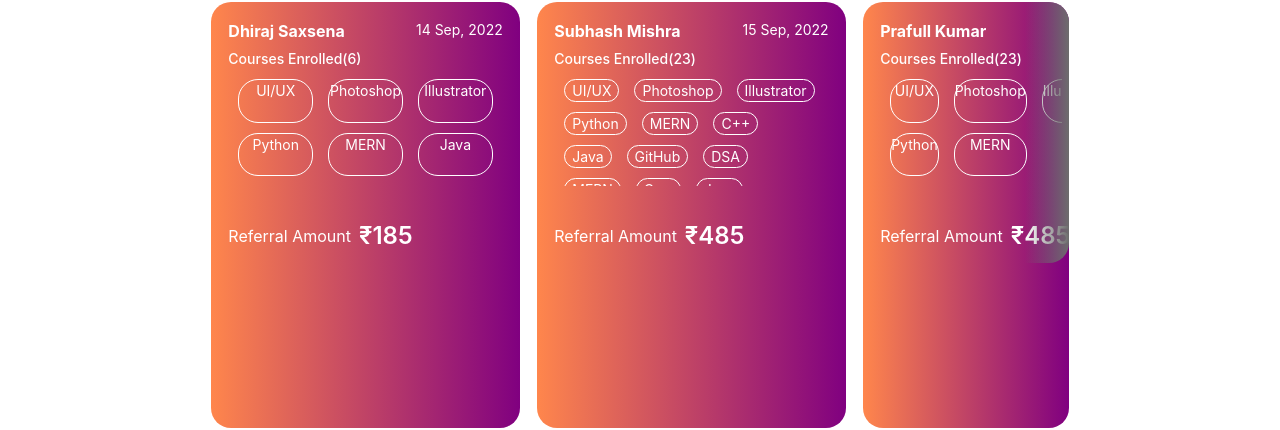
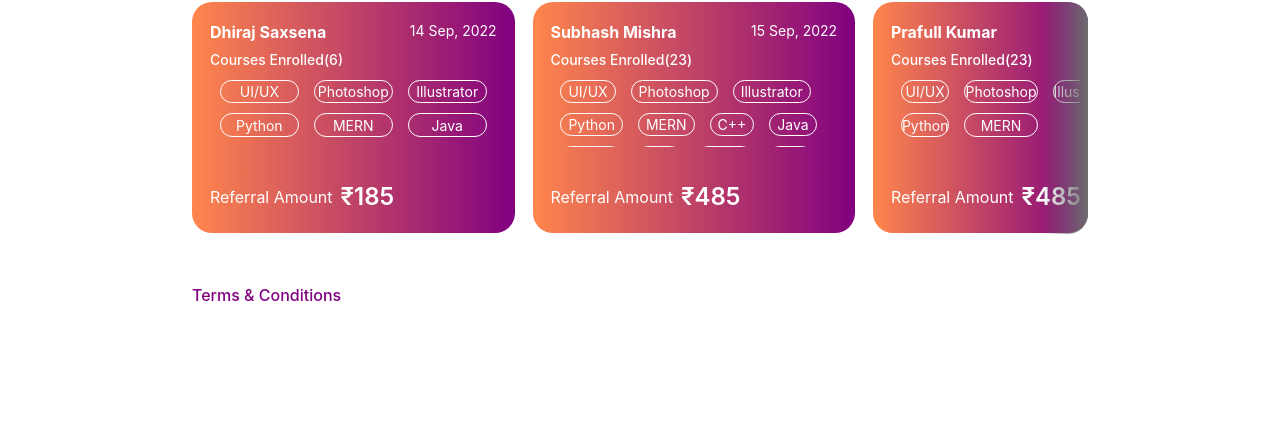
Before and after one commit to Aaryan-Dev/tutedude_assignment, a React (Create React App) app: page / in a window 1280 px wide. Shown: the part 338-768 px from the top of the page. Built offline with nearby package versions, Linux system fonts and the light colour scheme.

Commit message:
Update my.module.css

```diff
--- a/src/my.module.css
+++ b/src/my.module.css
@@ -34,7 +34,7 @@
         }
 
 #body_width{
-    width: 67%;
+    width: 70%;
     margin: auto;
 }
 #hide_date {
@@ -361,8 +361,8 @@ width: 45%;
 }
 
 .skills{
+    height: 57px;
     margin-top: 10px;
-    height: 24.8%;
     padding: 0px 20px 10px 0px ;
     overflow-x: hidden;
     overflow-y: auto;
@@ -373,7 +373,11 @@ width: 45%;
     /* font-family: 'Poppins'; */
         font-style: normal;
         font-weight: 400;
-
+         /* align-items: center; */
+        display: flex;
+        justify-content: center;
+        align-items: center;
+        align-content: center;
         font-size: 14px;
         line-height: 21px;
         color: #FFFFFF;
@@ -390,7 +394,7 @@ width: 45%;
 }
 
 .amount {
-
+    /* margin-top: -300px 0px -300px 0px; */
     font-style: normal;
     font-weight: 400;
     font-size: 16px;
@@ -416,7 +420,7 @@ width: 45%;
      right: 0%;
      width: 50%;
      top: 0;
-     height: 16.3rem;
+     height: 14.5rem;
    border-radius: 0px 20px 20px 0px;
     background: linear-gradient(270deg, #6D6D6D 0%, rgba(61, 49, 49, 0) 42.79%);
 }
@@ -530,7 +534,7 @@ width: 45%;
                                 .skills {
                                     margin-top: 10px;
                                     height: 57px;
-                                    padding: 0px 20px 10px 0px;
+                                    padding: 0px 20px 0px 0px;
                                     overflow-x: hidden;
                                     overflow-y: auto;
 
```
